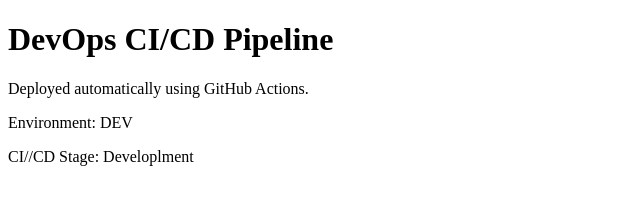
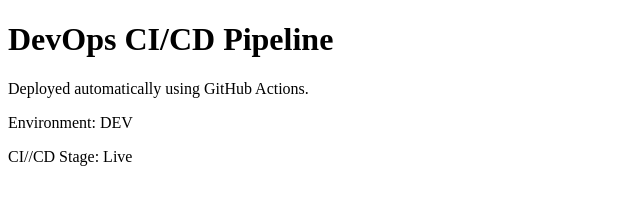
Before and after one commit to Aryan101104/devops-multi-environment-cicd, a plain HTML site: page index.html in a window 1280 px wide. Shown: the full height of the page, 0-640 px from the left. Drawn offline with Linux system fonts and the light colour scheme.

Commit message:
Update index.html

```diff
--- a/index.html
+++ b/index.html
@@ -12,6 +12,6 @@
     <p>Deployed automatically using GitHub Actions.</p>
 
     <p>Environment: DEV</p>
-    <p>CI//CD Stage: Developlment</p>
+    <p>CI//CD Stage: Live</p>
 </body>
 </html>
```
